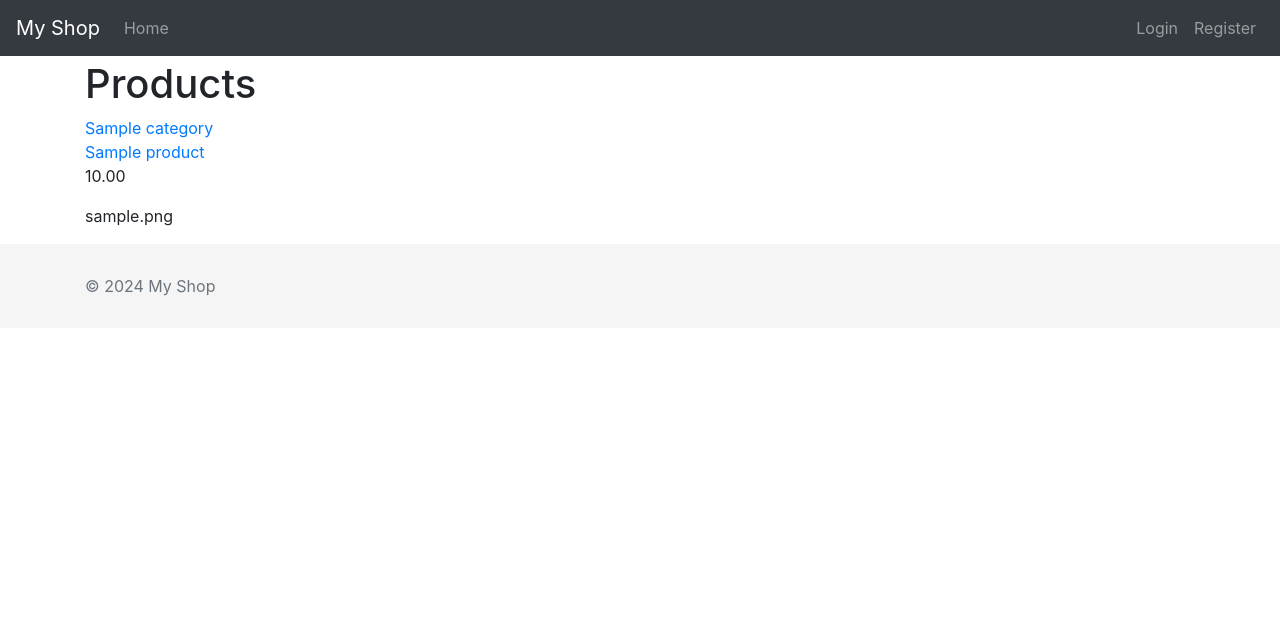
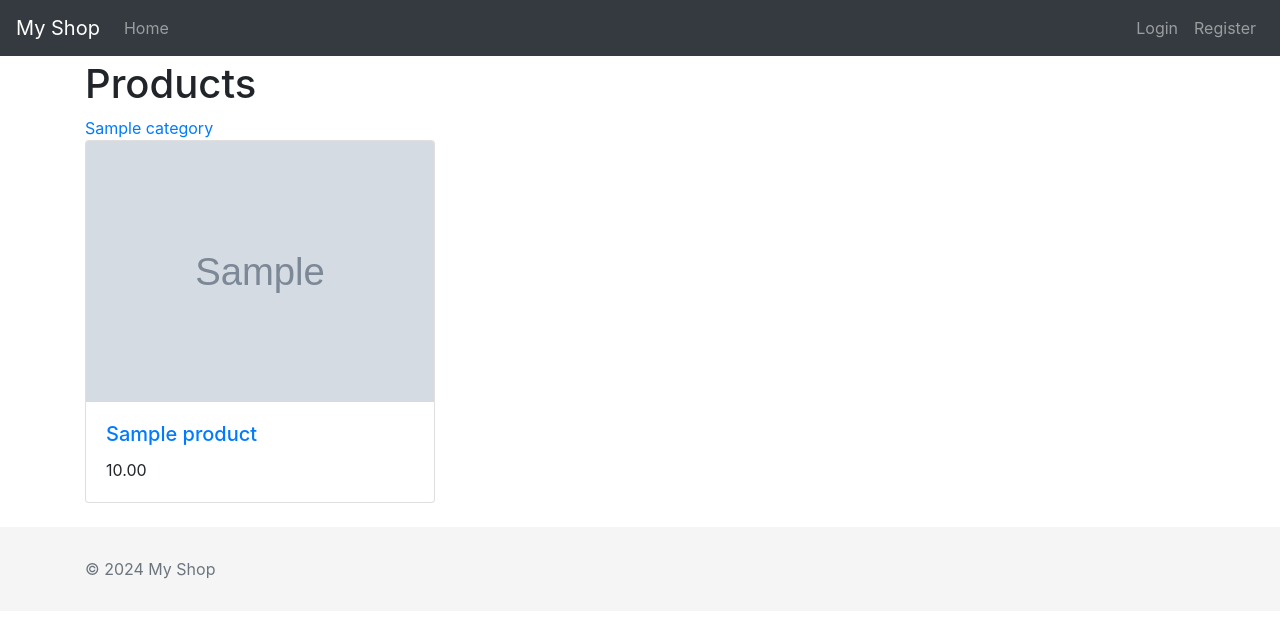
Before and after one commit to Dobauron/PC_SHOP, a Django app: page /shop/ in a window 1280 px wide. Shown: the top 618 px of the page. Run offline with Django 5.2, Linux system fonts and the light colour scheme; tables that the repository leaves empty hold one stand-in row (values such as "Sample post"); grey boxes marked "Sample" are stand-in pictures; some libraries are stand-ins or nearby versions.

Commit message:
Image display on website

```diff
--- a/pc_shop/pc_shop/urls.py
+++ b/pc_shop/pc_shop/urls.py
@@ -16,8 +16,13 @@ Including another URLconf
 """
 from django.contrib import admin
 from django.urls import path, include
+from django.conf import settings
+from django.conf.urls.static import static
 
 urlpatterns = [
     path('admin/', admin.site.urls),
     path('shop/', include('shop.urls', namespace='shop')),
 ]
+
+if settings.DEBUG:
+    urlpatterns += static(settings.MEDIA_URL, document_root=settings.MEDIA_ROOT)
--- a/pc_shop/shop/templates/shop/list.html
+++ b/pc_shop/shop/templates/shop/list.html
@@ -1,3 +1,4 @@
+<!-- shop/templates/shop/product/list.html -->
 {% extends "base.html" %}
 
 {% block content %}
@@ -7,12 +8,20 @@
         <a href="{% url 'shop:product_list_by_category' category.slug %}">{{ category.name }}</a>
     {% endfor %}
 </div>
-<div>
+<div class="row">
     {% for product in products %}
-        <div>
-            <a href="{% url 'shop:product_detail' product.id product.slug %}">{{ product.name }}</a>
-            <p>{{ product.price }}</p>
-            <p>{{ product.image }}</p>
+        <div class="col-md-4">
+            <div class="card mb-4 shadow-sm">
+                {% if product.image %}
+                    <img class="card-img-top" src="{{ product.image.url }}" alt="{{ product.name }}">
+                {% else %}
+                    <img class="card-img-top" src="https://via.placeholder.com/150" alt="{{ product.name }}">
+                {% endif %}
+                <div class="card-body">
+                    <h5 class="card-title"><a href="{% url 'shop:product_detail' product.id product.slug %}">{{ product.name }}</a></h5>
+                    <p class="card-text">{{ product.price }}</p>
+                </div>
+            </div>
         </div>
     {% endfor %}
 </div>
```
Also changed, not shown: pc_shop/pc_shop/settings.py (+5 -6 lines), pc_shop/shop/templates/shop/detail.html (+15 -3 lines).
